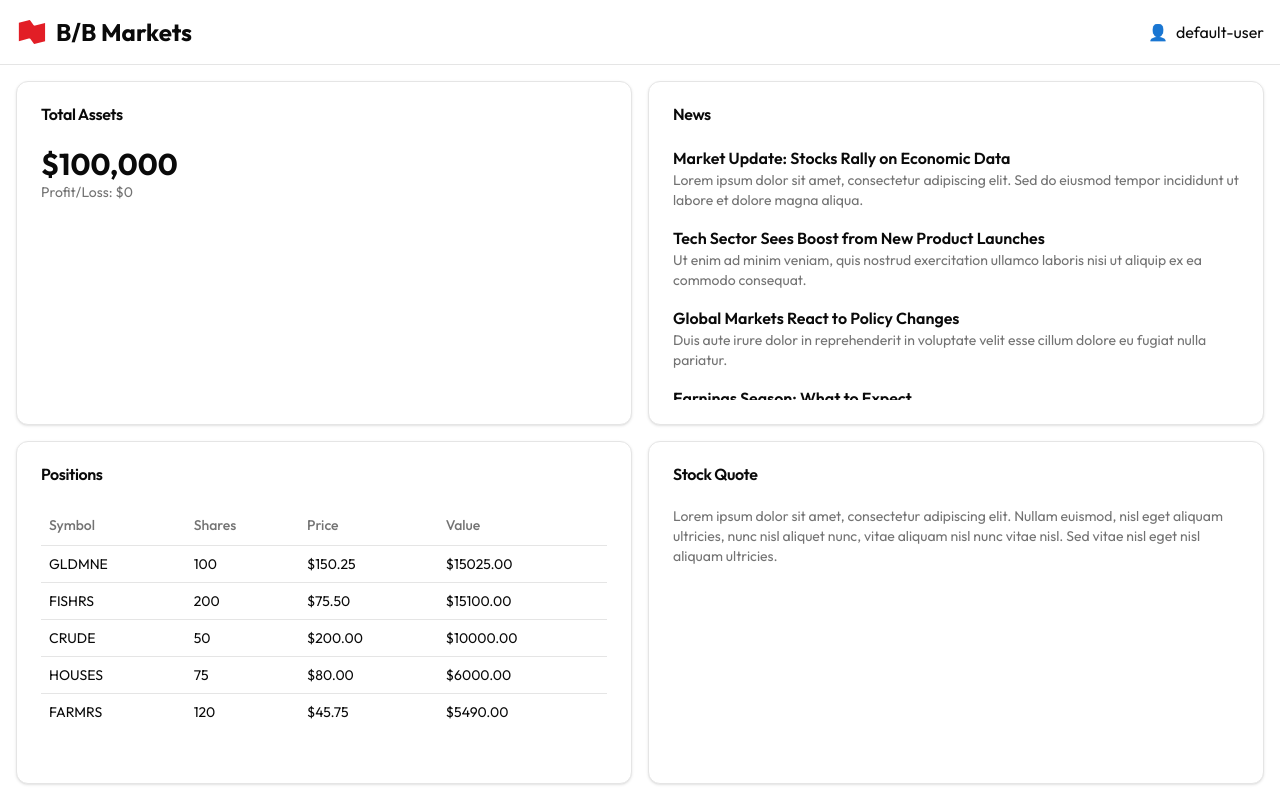
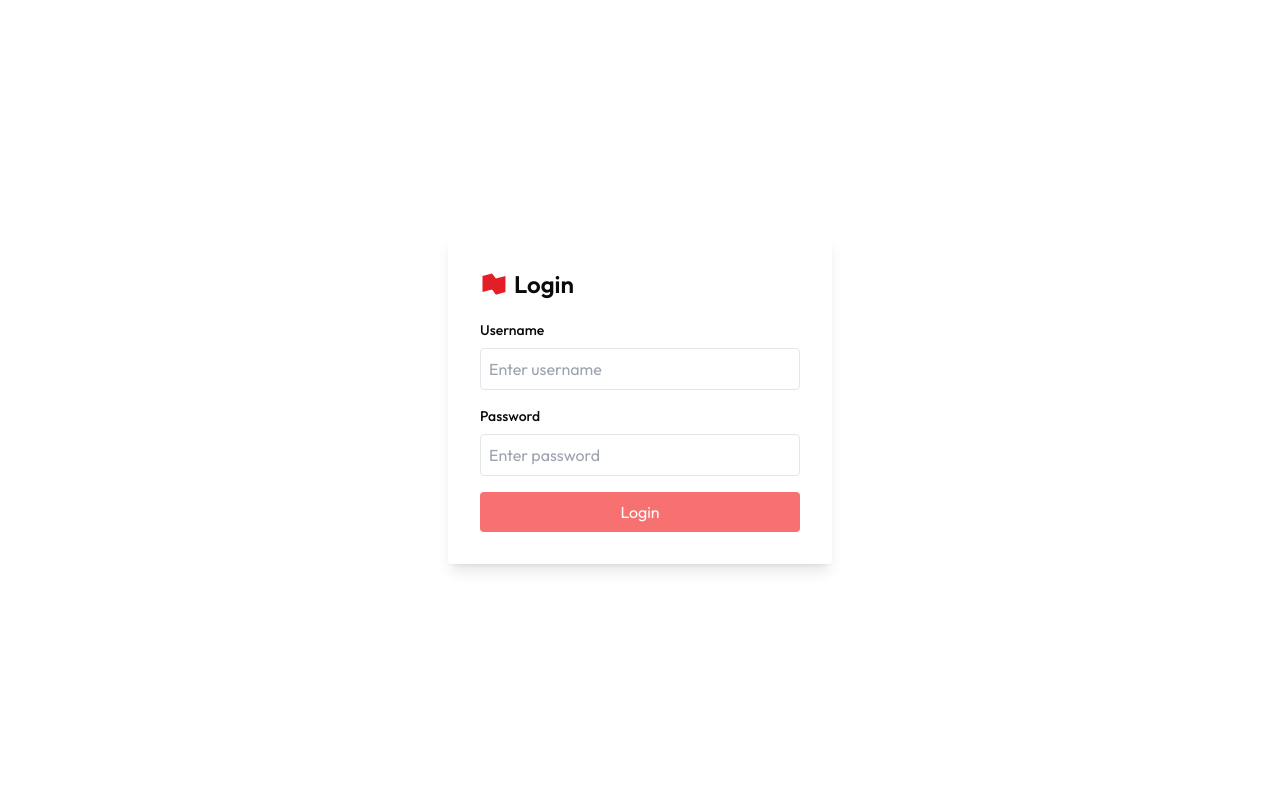
Before and after one commit to mding022/bullorbust, a Next.js app in the folder frontend/: page / in a window 1280 px wide. Built offline with nearby package versions, Linux system fonts and the light colour scheme.

Commit message:
update: ui, login, json fetch

```diff
--- a/frontend/components/data.tsx
+++ b/frontend/components/data.tsx
@@ -1,5 +1,5 @@
 export const fakeHoldings = [
-    { symbol: "GLDMNE", shares: 100, price: 150.25, value: 15025 },
+    { symbol: "GLD", shares: 100, price: 150.25, value: 15025 },
     { symbol: "FISHRS", shares: 200, price: 75.5, value: 15100 },
     { symbol: "CRUDE", shares: 50, price: 200.0, value: 10000 },
     { symbol: "HOUSES", shares: 75, price: 80.0, value: 6000 },
--- a/frontend/components/trading.tsx
+++ b/frontend/components/trading.tsx
@@ -1,4 +1,4 @@
-"use client"
+"use client";
 
 import { useState, useEffect } from "react";
 import { Card, CardContent, CardHeader, CardTitle } from "@/components/ui/card";
@@ -7,40 +7,119 @@ import { Table, TableBody, TableCell, TableHead, TableHeader, TableRow } from "@
 import { fakeHoldings, fakeNews } from "./data";
 import { motion } from "framer-motion";
 
+const LoginPage = ({ onLogin }: { onLogin: () => void }) => {
+    const [username, setUsername] = useState("");
+    const [password, setPassword] = useState("");
+
+    const handleLogin = () => {
+        if (username && password) {
+            fetch("http://localhost:8080/login", {
+                method: "POST",
+                headers: {
+                    "Content-Type": "application/json",
+                },
+                body: JSON.stringify({ username, password }),
+            })
+                .then((response) => response.json())
+                .then((data) => {
+                    if (data.userid && data.userid !== "-1") {
+                        onLogin(data.userid);
+                    } else {
+                        alert("Invalid login credentials");
+                    }
+                })
+                .catch(() => alert("Error logging in"));
+        }
+    };
+
+    return (
+        <div className="min-h-screen flex items-center justify-center bg-background">
+            <div className="bg-white p-8 rounded shadow-lg w-96">
+                <div className="flex items-center gap-1.5 pb-5">
+                    <svg
+                        id="logosandtypes_com"
+                        xmlns="http://www.w3.org/2000/svg"
+                        viewBox="0 0 150 150"
+                        className="h-7 w-7"
+                    >
+                        <path d="M0 0h150v150H0V0z" fill="none" />
+                        <path
+                            d="M90 44.8c-2.1.5-3.6.8-5.2.2-1.2-.7-2.2-1.8-2.9-3L67.6 22.5c-.7-1.2-1.8-2.3-3-3-1.5-.6-3.1-.2-5.2.2l-46 12.5v85.9l46.3-12.4c2.1-.5 3.7-.8 5.2-.3 1.2.7 2.2 1.7 2.9 2.9L82 128c.7 1.2 1.7 2.2 2.9 2.9 1.5.6 3.1.2 5.2-.3l46.2-12.3V32.4L90 44.8z"
+                            fill="#e21e26"
+                        />
+                    </svg>
+                    <h2 className="text-2xl font-semibold mb-0">Login</h2>
+                </div>
+                <div className="mb-4">
+                    <label className="block text-sm font-medium mb-2">Username</label>
+                    <input
+                        type="text"
+                        value={username}
+                        onChange={(e) => setUsername(e.target.value)}
+                        className="w-full p-2 border rounded"
+                        placeholder="Enter username"
+                    />
+                </div>
+                <div className="mb-4">
+                    <label className="block text-sm font-medium mb-2">Password</label>
+                    <input
+                        type="password"
+                        value={password}
+                        onChange={(e) => setPassword(e.target.value)}
+                        className="w-full p-2 border rounded"
+                        placeholder="Enter password"
+                    />
+                </div>
+                <button
+                    onClick={handleLogin}
+                    className="w-full p-2 bg-red-400 text-white rounded"
+                >
+                    Login
+                </button>
+            </div>
+        </div>
+    );
+};
+
 export default function BullOrBust() {
+    const [loggedIn, setLoggedIn] = useState(false);
     const [username, setUsername] = useState("default-user");
-    // const fetchUsername = async () => {
-    //     try {
-    //         const response = await fetch("http://localhost:8080/username");
-    //         if (response.ok) {
-    //             const data = await response.json();
-    //             setUsername(data.username);
-    //         }
-    //     } catch (error) {
-    //         console.error("Failed to fetch username:", error);
-    //     }
-    // };
-
-    // useEffect(() => {
-    //     fetchUsername();
-    // }, []);
 
     const containerVariants = {
         hidden: { opacity: 0, y: 50 },
         show: {
             opacity: 1,
             y: 0,
-            transition: { staggerChildren: 0.3, delayChildren: 0.2 }
-        }
+            transition: { staggerChildren: 0.3, delayChildren: 0.2 },
+        },
     };
 
     const cardVariants = {
         hidden: { opacity: 0, y: 20, filter: "blur(10px)" },
-        show: { opacity: 1, y: 0, filter: "blur(0px)", transition: { duration: 0.6 } }
+        show: {
+            opacity: 1,
+            y: 0,
+            filter: "blur(0px)",
+            transition: { duration: 0.6 },
+        },
     };
 
+    const handleLoginSuccess = (userId: string) => {
+        setLoggedIn(true);
+        setUsername(userId);
+    };
+
+    if (!loggedIn) {
+        return <LoginPage onLogin={handleLoginSuccess} />;
+    }
+
     return (
-        <div className="min-h-screen bg-background text-foreground flex flex-col">
+        <motion.div
+            className="min-h-screen bg-background text-foreground flex flex-col"
+            initial="hidden"
+            animate="show"
+            variants={containerVariants}
+        >
             <header className="flex justify-between items-center p-4 border-b">
                 <div className="flex items-center gap-2">
                     <svg
@@ -50,26 +129,16 @@ export default function BullOrBust() {
                         className="h-8 w-8"
                     >
                         <path d="M0 0h150v150H0V0z" fill="none" />
-                        <path
-                            d="M90 44.8c-2.1.5-3.6.8-5.2.2-1.2-.7-2.2-1.8-2.9-3L67.6 22.5c-.7-1.2-1.8-2.3-3-3-1.5-.6-3.1-.2-5.2.2l-46 12.5v85.9l46.3-12.4c2.1-.5 3.7-.8 5.2-.3 1.2.7 2.2 1.7 2.9 2.9L82 128c.7 1.2 1.7 2.2 2.9 2.9 1.5.6 3.1.2 5.2-.3l46.2-12.3V32.4L90 44.8z"
-                            fill="#e21e26"
-                        />
+                        <path d="M90 44.8c-2.1.5-3.6.8-5.2.2-1.2-.7-2.2-1.8-2.9-3L67.6 22.5c-.7-1.2-1.8-2.3-3-3-1.5-.6-3.1-.2-5.2.2l-46 12.5v85.9l46.3-12.4c2.1-.5 3.7-.8 5.2-.3 1.2.7 2.2 1.7 2.9 2.9L82 128c.7 1.2 1.7 2.2 2.9 2.9 1.5.6 3.1.2 5.2-.3l46.2-12.3V32.4L90 44.8z" fill="#e21e26" />
                     </svg>
-                    <h1 className="text-2xl font-bold">B/B Markets</h1>
+                    <h1 className="text-2xl font-bold">NBC B/B Markets</h1>
                 </div>
                 <div className="flex items-center gap-2">
-                    <span role="img" aria-label="User icon">
-                        👤
-                    </span>
+                    <span role="img" aria-label="User icon">👤</span>
                     <span>{username}</span>
                 </div>
             </header>
-            <motion.main
-                className="flex-1 p-4 grid grid-cols-2 gap-4 overflow-hidden"
-                initial="hidden"
-                animate="show"
-                variants={containerVariants}
-            >
+            <motion.main className="flex-1 p-4 grid grid-cols-2 gap-4 overflow-hidden">
                 <motion.div className="flex flex-col gap-4" variants={cardVariants}>
                     <Card className="flex-1 flex flex-col">
                         <CardHeader>
@@ -130,18 +199,20 @@ export default function BullOrBust() {
                         <CardHeader>
                             <CardTitle>Stock Quote</CardTitle>
                         </CardHeader>
-                        <CardContent className="flex-1 overflow-hidden">
-                            <ScrollArea className="h-full">
-                                <p className="text-sm text-muted-foreground">
-                                    Lorem ipsum dolor sit amet, consectetur adipiscing elit. Nullam euismod, nisl eget aliquam ultricies,
-                                    nunc nisl aliquet nunc, vitae aliquam nisl nunc vitae nisl. Sed vitae nisl eget nisl aliquam
-                                    ultricies.
-                                </p>
-                            </ScrollArea>
+                        <CardContent className="flex-1">
+                            <input
+                                type="text"
+                                placeholder="Enter symbol"
+                                className="w-full p-2 border rounded"
+                            />
+                            <div className="mt-2">
+                                <p className="text-2xl font-bold">Stock Price: $123.45</p>
+                                <p className="text-sm text-muted-foreground">24h Change: +1.5%</p>
+                            </div>
                         </CardContent>
                     </Card>
                 </motion.div>
             </motion.main>
-        </div>
+        </motion.div>
     );
 }
```
